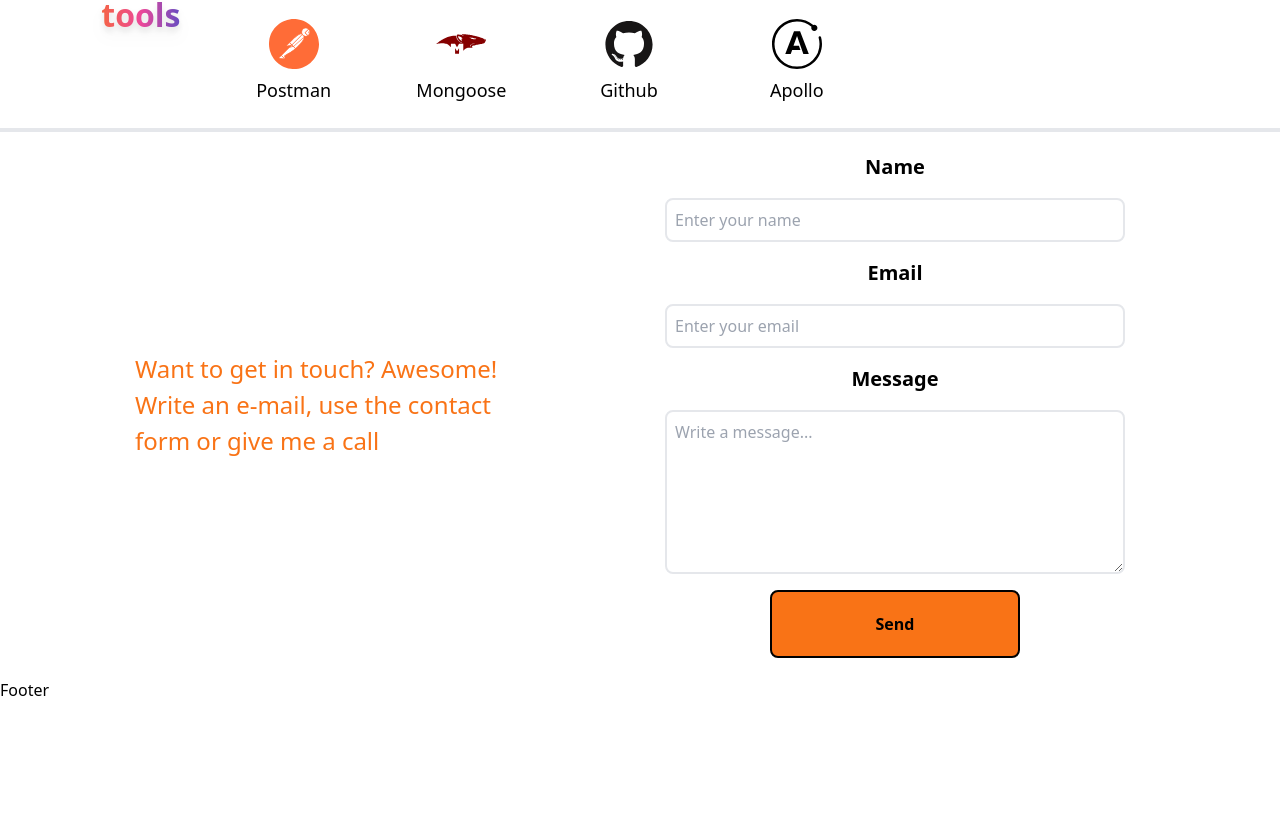
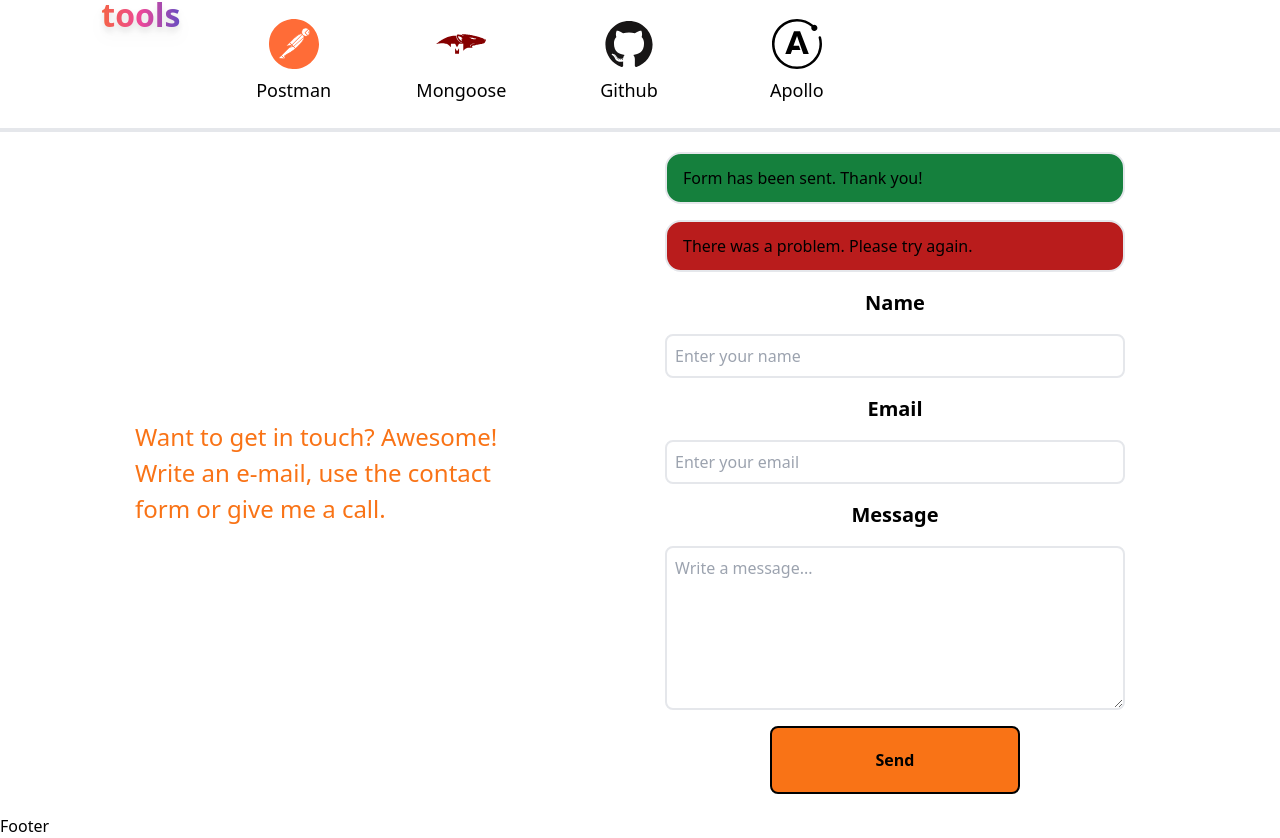
Before and after one commit to MateuszKuruc/developer-portfolio, a Next.js app in the folder developer-portfolio-site/: page / in a window 1280 px wide. Shown: the part 1508-2346 px from the top of the page. Before the commit the page ends 2210 px from the top, so only its background shows below. Built offline with nearby package versions, Linux system fonts and the light colour scheme.

Commit message:
add conditional rendering for success and error notifications and add basic styling to them

```diff
--- a/developer-portfolio-site/src/app/components/Contact.tsx
+++ b/developer-portfolio-site/src/app/components/Contact.tsx
@@ -8,7 +8,7 @@ const Contact = () => {
         <div className="max-w-[400px]">
           <h2 className="regular-24 text-orange-500">
             Want to get in touch? Awesome! Write an e-mail, use the contact form
-            or give me a call
+            or give me a call.
           </h2>
         </div>
 
--- a/developer-portfolio-site/src/app/components/Form.tsx
+++ b/developer-portfolio-site/src/app/components/Form.tsx
@@ -6,8 +6,8 @@ import { FormValues, FormActions } from "../../../types";
 import { useState } from "react";
 
 const Form = () => {
-  const [successMessage, setSuccessMessage] = useState(false);
-  const [errorMessage, setErrorMessage] = useState(false);
+  const [successMessage, setSuccessMessage] = useState(true);
+  const [errorMessage, setErrorMessage] = useState(true);
 
   const onSubmit = async (values: FormValues, actions: FormActions) => {
     try {
@@ -67,6 +67,17 @@ const Form = () => {
       className="flex flex-col gap-4 w-[500px] p-5 text-center"
       noValidate
     >
+        {successMessage && (
+            <div role="status" className="bg-green-700 border-2 flex px-4 py-3 rounded-2xl">
+<p className="regular-16">Form has been sent. Thank you!</p>
+            </div>
+        )}
+
+        {errorMessage && (
+            <div role="status" className="bg-red-700 px-4 py-3 rounded-2xl border-2 flex">
+                <p className="regular-16">There was a problem. Please try again.</p>
+            </div>
+        )}
       <label className="bold-20" htmlFor="name">Name</label>
       <input
         id="name"
```
